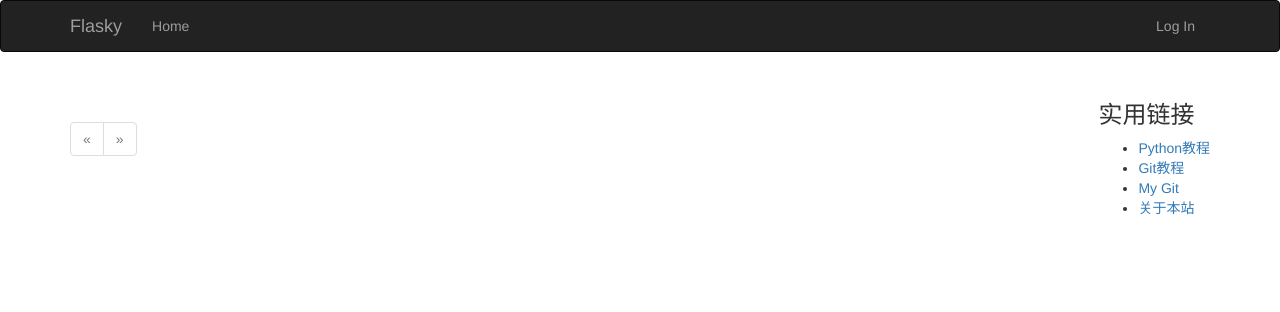
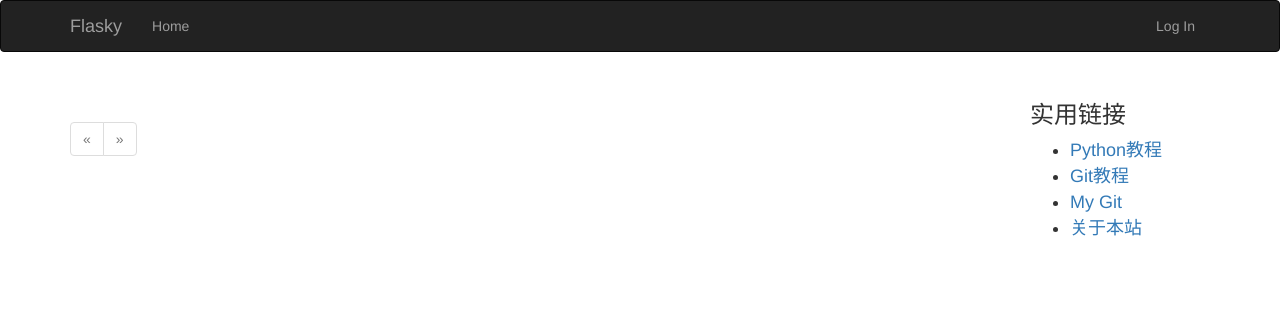
Before and after one commit to penglee87/flaskweb, a Flask app: page / in a window 1280 px wide. Shown: the top 312 px of the page. Run offline with Flask 2, Linux system fonts and the light colour scheme; data that the repository does not hold is empty; some libraries are stand-ins or nearby versions.

Commit message:
201607051100

```diff
--- a/app/templates/_posts.html
+++ b/app/templates/_posts.html
@@ -38,7 +38,8 @@
                 </a>
                 -->
             </div>
-            <hr align="left" width="80%"   size="100" color="#0066cc" />
+            <br>
+            <div style="width:80%;border-bottom:1px solid #D0D0D0;height:0px;"></div>
         </div>
     </li>
     {% endfor %}
--- a/app/templates/index.html
+++ b/app/templates/index.html
@@ -25,9 +25,9 @@
         {% endif %}
     </ul>
     -->
-    <div  class="pull-right">
+    <div  class="pull-right" style="width:180px">
         <h3 class="uk-panel-title">实用链接</h3>
-        <ul class="uk-list uk-list-line">
+        <ul class="uk-list uk-list-line" style="font-size:18px">
             <li> <a target="_blank" href="http://www.liaoxuefeng.com/wiki/0014316089557264a6b348958f449949df42a6d3a2e542c000">Python教程</a></li>
             <li> <a target="_blank" href="http://www.liaoxuefeng.com/wiki/0013739516305929606dd18361248578c67b8067c8c017b000">Git教程</a></li>
             <li> <a target="_blank" href="https://github.com/penglee87">My Git</a></li>
```
